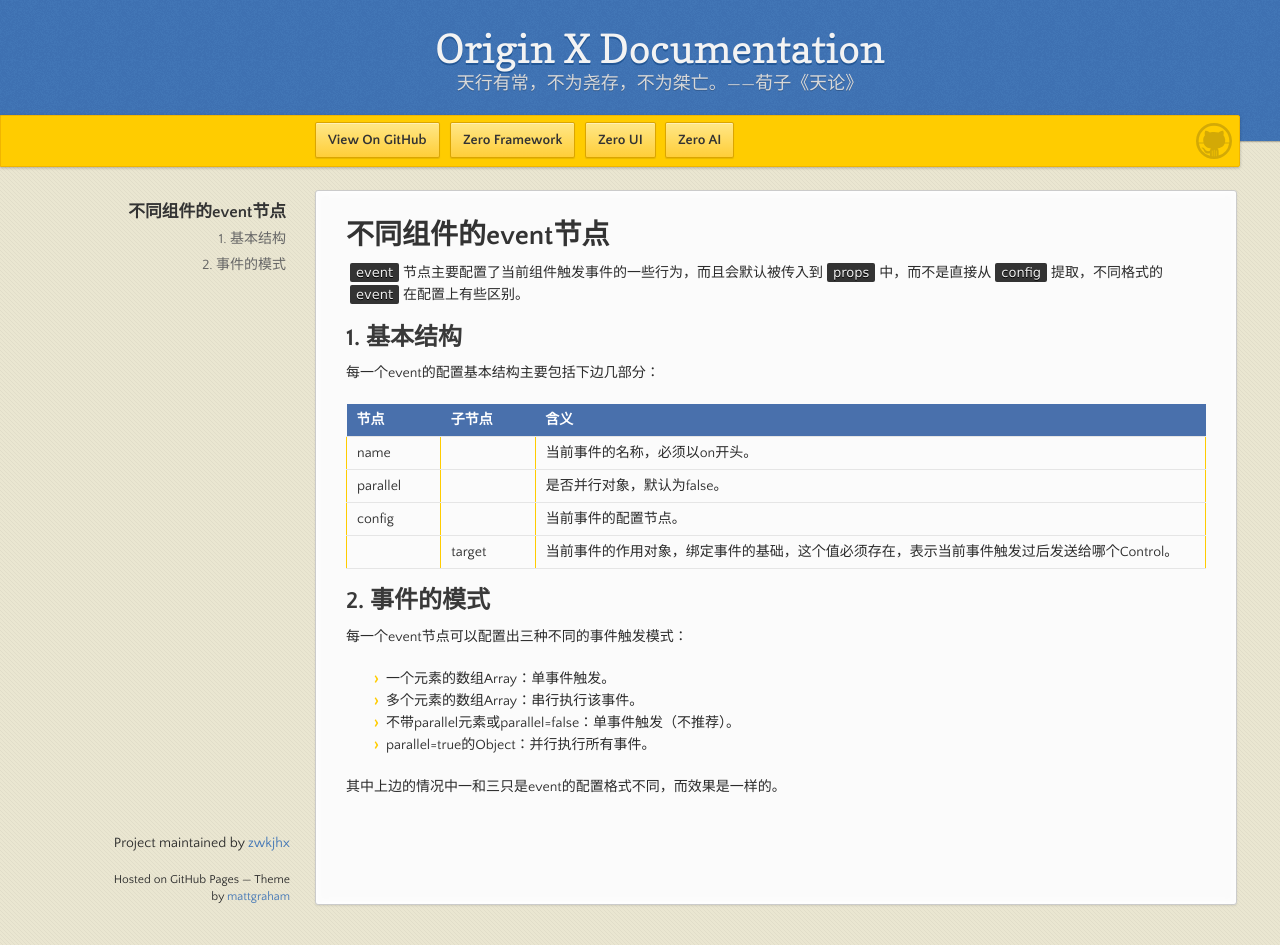
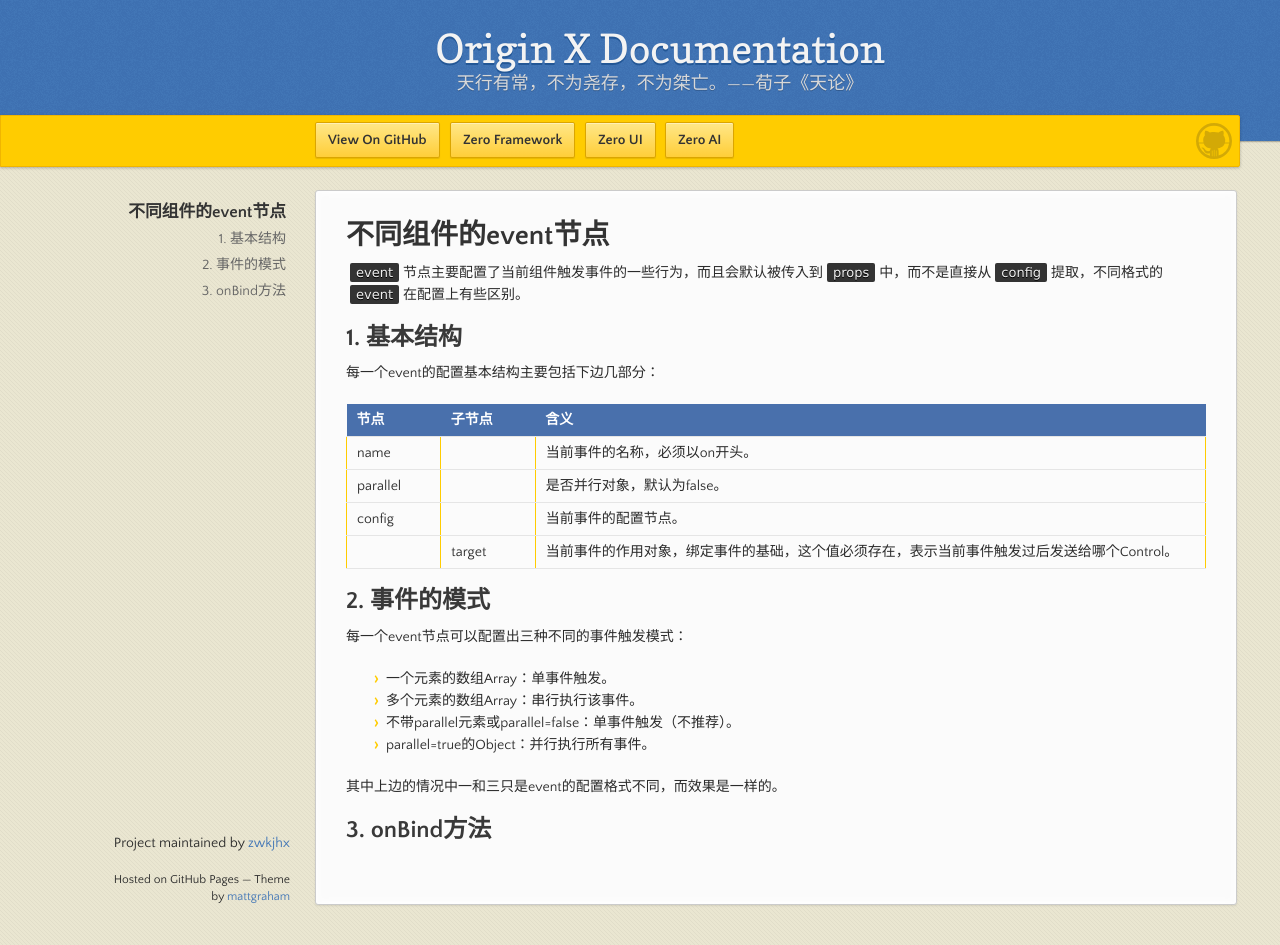
Before and after one commit to zwkjhx/ox-doc, a Jekyll site: the page built from specification/3-origin-xgui-fan/spo-015-bu-tong-zu-jian-de-event-jie-dian.md, in a window 1280 px wide and 945 px high. Built offline with Jekyll 4.4.1, drawn with Linux system fonts in a browser that asks for light colours; our own code applies the rules of GitHub Pages for plain Markdown files.

Commit message:
Updates specification/3-origin-xgui-fan/spo-015-bu-tong-zu-jian-de-event-jie-dian.md
Auto commit by GitBook Editor

```diff
--- a/specification/3-origin-xgui-fan/spo-015-bu-tong-zu-jian-de-event-jie-dian.md
+++ b/specification/3-origin-xgui-fan/spo-015-bu-tong-zu-jian-de-event-jie-dian.md
@@ -23,3 +23,5 @@
 * parallel=true的Object：并行执行所有事件。
 
 其中上边的情况中一和三只是event的配置格式不同，而效果是一样的。
+
+## 3. onBind方法
```
